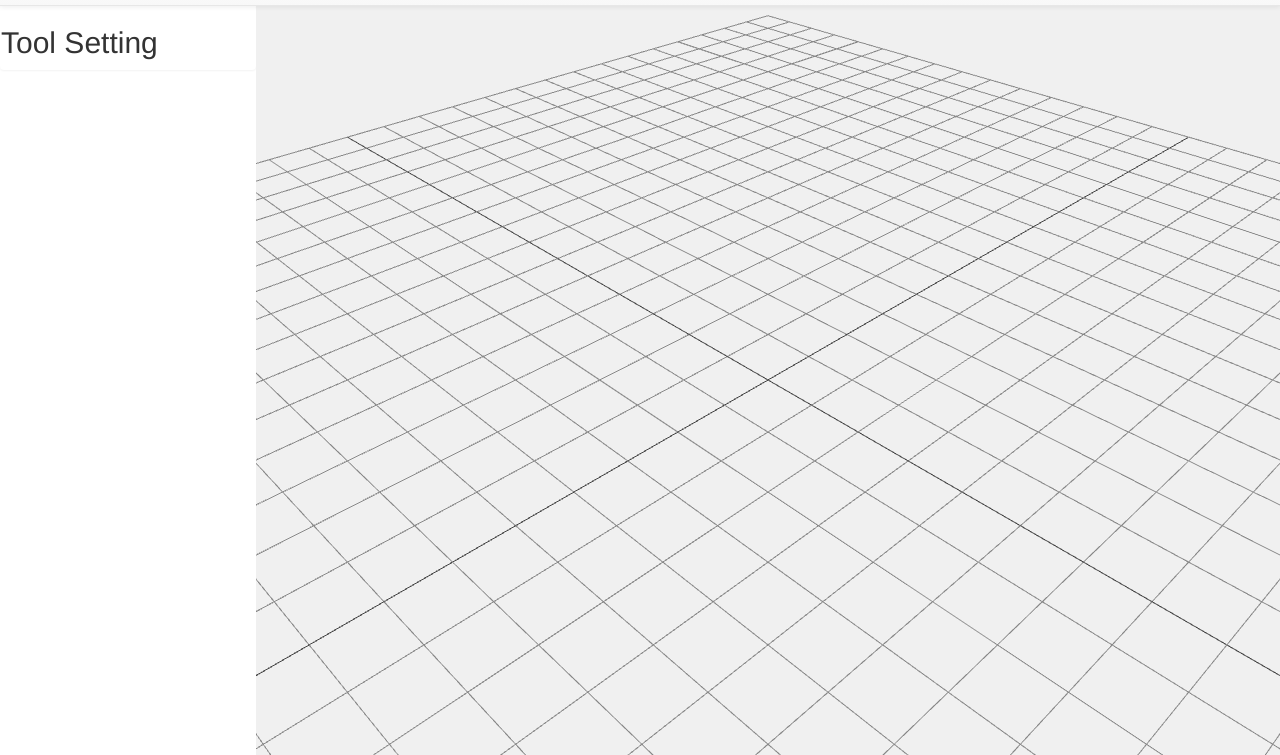
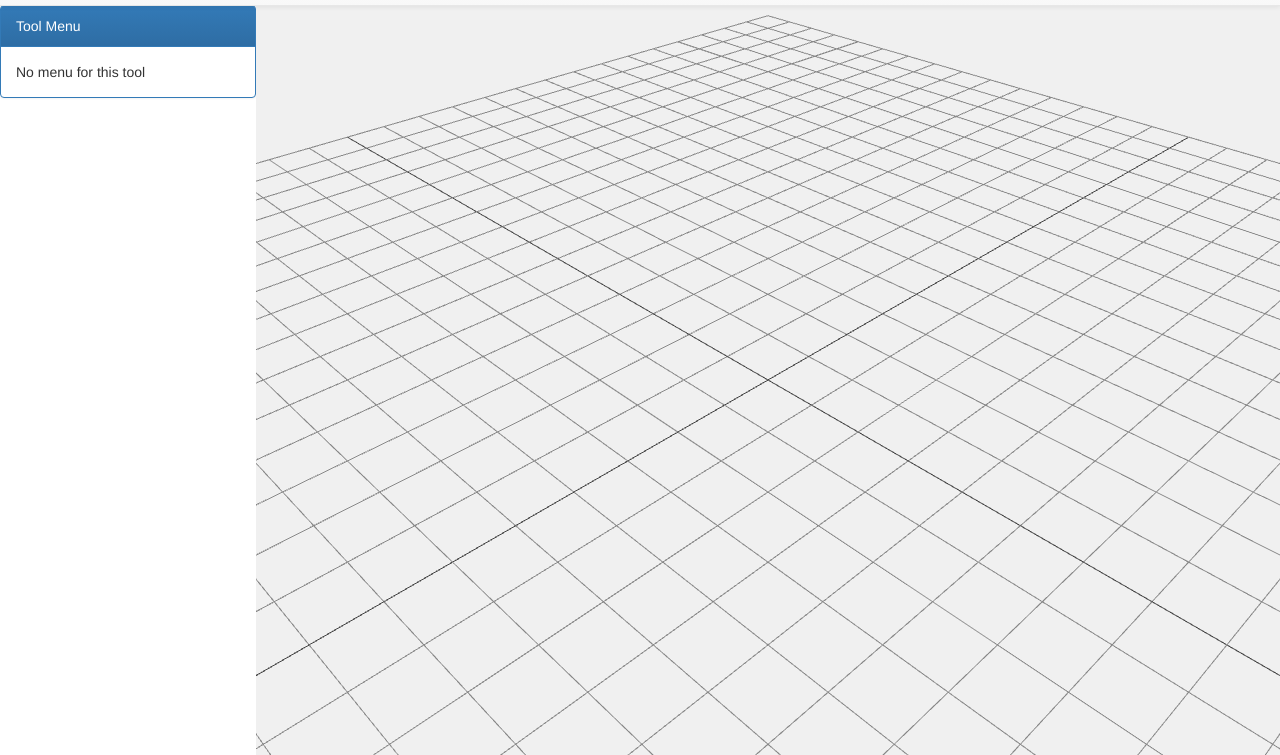
Before and after one commit to Team-SangSang/sangja, a plain HTML site: page index.html in a window 1280 px wide. Shown: the part 45-800 px from the top of the page. Drawn offline with Linux system fonts and the light colour scheme.

Commit message:
Implement tool menu

```diff
--- a/blockbuilder/addbox.js
+++ b/blockbuilder/addbox.js
@@ -67,7 +67,8 @@
     //TODO: 기준 평면 아래(z 좌표 음수) 처리하기
 
     //a키
-    BlockBuilder.addMode('추가', 'add', 65, {
+    BlockBuilder.addMode('추가', 65, {
+        id: 'add',
         activate: function () {
             BlockBuilder.canvas.addEventListener('mousemove', onCanvasMouseMove);
             BlockBuilder.canvas.addEventListener('clickWithoutMove', onCanvasClickWithoutMove);
--- a/blockbuilder/initialize.js
+++ b/blockbuilder/initialize.js
@@ -212,21 +212,30 @@ var BlockBuilder = {
     BlockBuilder.currentMode = null;
 
     //BlockBuilder 모드 추가 함수
-    BlockBuilder.addMode = function (label, id, key, mode) {
-        var idString, toolButton;
+    BlockBuilder.addMode = function (label, key, mode, html) {
+        var DEFAULT_HTML = 'No menu for this tool', buttonId, menuId, toolButton;
 
-        idString = 'toolbox-' + id;
-        $('#toolbox').append('<label id="' + idString + '" class="btn btn-default navbar-btn"><input type="radio" name="options">' + label + '</label>');
+        html = html === undefined ? DEFAULT_HTML : html;
+
+        buttonId = 'toolbox-' + mode.id;
+        menuId = 'toolmenu-' + mode.id;
+
+        $('#toolbox').append('<label id="' + buttonId + '" class="btn btn-default navbar-btn"><input type="radio" name="options">' + label + '</label>');
+        $('#tool-menu').append('<div id="' + menuId + '">' + html + '</div>');
+        $('#' + menuId).css('display', 'none');
 
         //모드 변경 처리
-        toolButton = document.getElementById(idString);
+        toolButton = document.getElementById(buttonId);
 
         toolButton.addEventListener('click', function () {
             if (BlockBuilder.currentMode !== null) {
+                $('#toolmenu-' + BlockBuilder.currentMode.id).css('display', 'none');
                 BlockBuilder.currentMode.deactivate();
             }
 
             BlockBuilder.currentMode = mode;
+
+            $('#toolmenu-' + mode.id).css('display', '');
             mode.activate();
 
             render();
--- a/blockbuilder/removebox.js
+++ b/blockbuilder/removebox.js
@@ -60,7 +60,8 @@
     }
 
     //s키
-    BlockBuilder.addMode('삭제', 'remove', 83, {
+    BlockBuilder.addMode('삭제', 83, {
+        id: 'remove',
         activate: function () {
             BlockBuilder.canvas.addEventListener('mousemove', onCanvasMouseMove);
             BlockBuilder.canvas.addEventListener('clickWithoutMove', onCanvasClickWithoutMove);
--- a/blockbuilder/select.js
+++ b/blockbuilder/select.js
@@ -1,11 +1,31 @@
-/*global THREE, BlockBuilder*/
+/*global $, THREE, BlockBuilder*/
 
 (function () {
     "use strict";
 
     var BLOCK_SELECTION_OUTLINE_COLOR = 0x00FF00,
+        SELECT_NONE_ID = 'select-none',
+        SELECTED_ID = 'select-selected',
 
+        html,
         selectedBlocks = [];
+
+    html = '<div id="' + SELECT_NONE_ID + '">No blocks selected</div>' + '<div id="' + SELECTED_ID + '"></div>';
+
+    function displayMenu() {
+        var selectNone = $('#' + SELECT_NONE_ID),
+            selected = $('#' + SELECTED_ID);
+
+        selectNone.css('display', 'none');
+        selected.css('display', 'none');
+
+        if (selectedBlocks.length === 0) {
+            selectNone.css('display', '');
+        } else {
+            selected.css('display', '');
+            selected.html(selectedBlocks.length + ' blocks selected');
+        }
+    }
 
     function deselectAll() {
         var index;
@@ -65,17 +85,21 @@
             }
         }
 
+        displayMenu();
+
         BlockBuilder.world.render();
     }
 
     //d키
-    BlockBuilder.addMode('선택', 'select', 68, {
+    BlockBuilder.addMode('선택', 68, {
+        id: 'select',
         activate: function () {
             BlockBuilder.canvas.addEventListener('clickWithoutMove', onCanvasClickWithoutMove);
+            displayMenu();
         },
         deactivate: function () {
             BlockBuilder.canvas.removeEventListener('clickWithoutMove', onCanvasClickWithoutMove);
             deselectAll();
         }
-    });
+    }, html);
 }());
--- a/index.html
+++ b/index.html
@@ -31,11 +31,13 @@
     </nav>
 
     <div id="main">
-        <div id="panel" class="panel">
-            <h2>Tool Setting</h2>
-            <div id="tool-setting"></div>
+        <div class="tool-panel">
+            <div class="panel panel-primary">
+                <div class="panel-heading">Tool Menu</div>
+                <div id="tool-menu" class="panel-body"></div>
+            </div>
         </div>
-        <div id="canvas" class="canvas"></div>
+        <div id="canvas" class="canvas"></div>a
     </div>
 
     <script>
--- a/sangja.css
+++ b/sangja.css
@@ -5,7 +5,7 @@
     width: 100%;
 }
 
-.panel {
+.tool-panel {
     float: left;
     width: 20%;
 }
```
